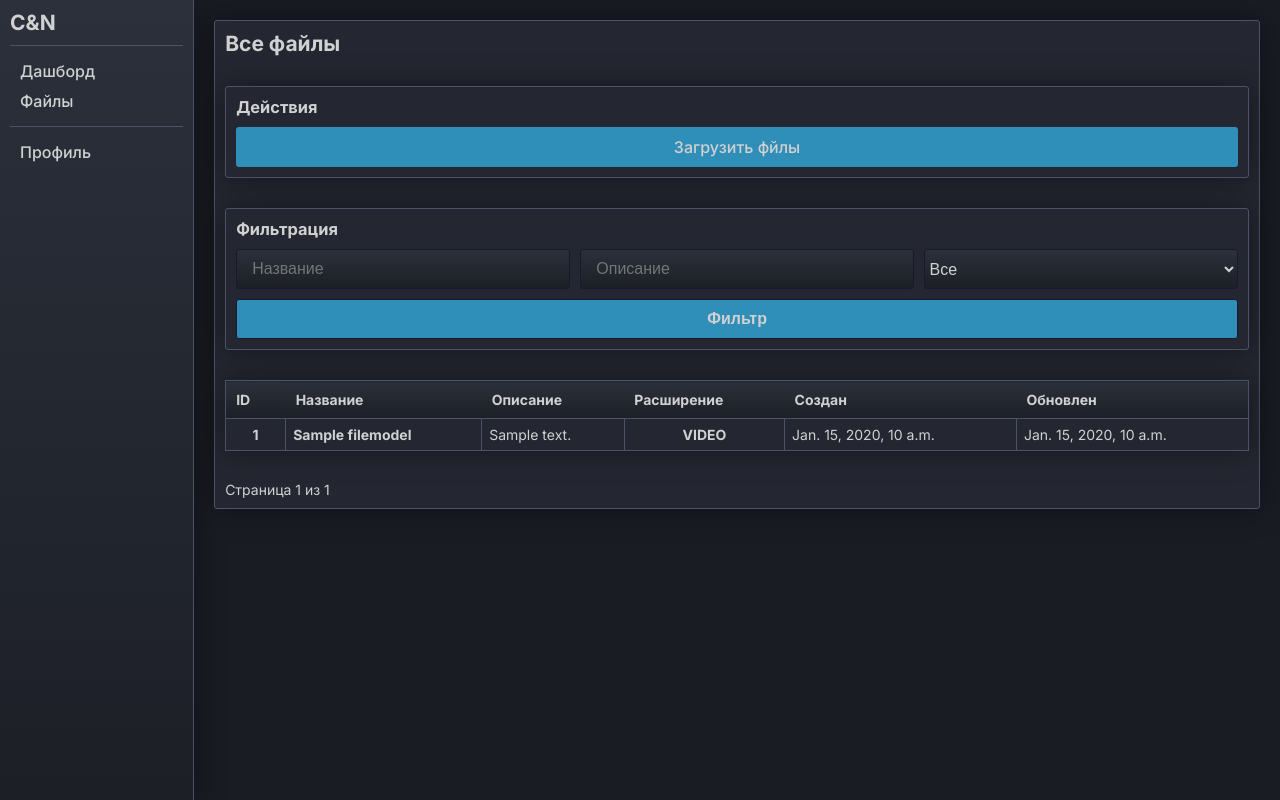
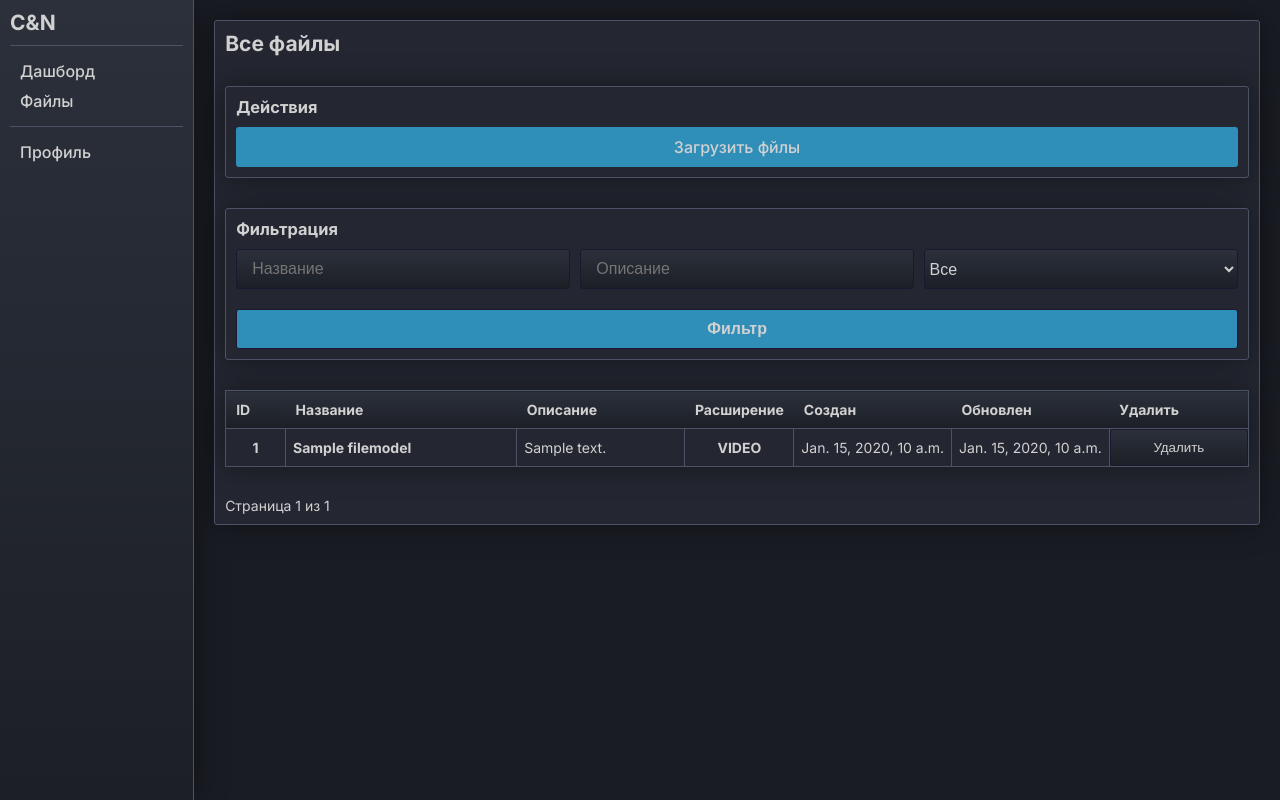
Before and after one commit to dmeetri/CandA, a Django app: page /files/list/ in a window 1280 px wide. Run offline with Django 5.2, Linux system fonts and the light colour scheme; a user stored in the database is signed in; tables that the repository leaves empty hold one stand-in row (values such as "Sample post").

Commit message:
fix: styles for all project

```diff
--- a/CN/main/signals.py
+++ b/CN/main/signals.py
@@ -1,15 +1,16 @@
 import os
 import uuid
+
 from django.db.models.signals import pre_save
 from django.dispatch import receiver
+
 from .models import FileModel
 
 @receiver(pre_save, sender=FileModel)
 def rename_file_before_save(sender, instance, **kwargs):
     if instance.file:
         old_file = instance.file
+        ext = os.path.splitext(old_file.name)[1]
 
-        ext = os.path.splitext(old_file.name)[1]
         new_filename = f"{uuid.uuid4().hex}{ext}"
-
         instance.file.name = new_filename
--- a/CN/static/files.css
+++ b/CN/static/files.css
@@ -1,73 +1,39 @@
-/* FILES */
+/* ALL FILES */
 
-.all-files-section-create-button {
-  width: 100%;
-  text-align: center;
-  padding: 10px 15px;
-  border-radius: 3px;
-  background-color: var(--accent-color);
-}
-.all-files-section-create-button:hover {
-  background-color: var(--accent-color-hover);
-}
+/* TABLE */
 
-.all-files-list-files {
-  display: flex;
-  flex-direction: column;
-  gap: 30px;
-}
-
-.all-files-filter-form-container h3 {
-  margin-bottom: 10px;
-}
-.all-files-filter-form {
-  display: flex;
-  flex-direction: column;
-  gap: 10px;
-}
-.all-files-filter-form .filter-form-submit {
-  background: var(--accent-color);
-}
-.all-files-filter-form .filter-form-submit:hover {
-  background: var(--accent-color-hover);
-}
-.all-files-filter-form .form-container {
-  display: flex;
-  gap: 10px;
-}
-
-.all-files-action-container h3 {
-  margin-bottom: 10px;
-}
-.all-files-action-content {
-  display: grid;
-  grid-template-columns: repeat(auto-fit, minmax(200px, 1fr));
-  gap: 10px;
-}
-
-.files-td-id {
-  width: 60px;
-  text-align: center;
-}
 .files-td-title {
-  max-width: 170px;
-  overflow-wrap: break-word;
-}
-.files-td-desc {
-  max-width: 700px;
   white-space: nowrap;
   overflow: hidden;
   text-overflow: ellipsis;
 }
-.files-td-ext {
-  text-align: center;
-}
-.files-td-actions {
-  padding: 0;
-  display: flex;
-  flex-wrap: nowrap;
+.files-td-desc {
+  white-space: nowrap;
+  overflow: hidden;
+  text-overflow: ellipsis;
 }
 
-/* FILE */
+.all-files-table .last-cell {
+  padding: 0;
+}
+.all-files-table .small-cell {
+  width: 1px;
+  white-space: nowrap;
+}
 
-/* CREATE FILE */
+.all-files-table tr {
+  cursor: pointer;
+}
+.all-files-table tr:hover :not(.last-cell) {
+  background-color: var(--accent-color-hover);
+}
+.all-files-table tr:hover td.last-cell {
+  background-color: transparent !important;
+}
+.all-files-table tr:has(td.last-cell:hover) td:not(.last-cell) {
+  background-color: transparent !important;
+}
+
+/* ONE FILE */
+
+/* LOAD FILE */
--- a/CN/static/styles.css
+++ b/CN/static/styles.css
@@ -1,4 +1,6 @@
 @import url('https://fonts.googleapis.com/css2?family=Inter:ital,opsz,wght@0,14..32,100..900;1,14..32,100..900&display=swap');
+
+/* ROOT */
 
 :root {
   --accent-color: #2f8fb9;
@@ -21,16 +23,35 @@
   padding: 0;
   box-sizing: border-box;
 }
+
+body {
+  font-family: "Inter", sans-serif;
+  font-size: 14px;
+  font-style: normal;
+  font-weight: 400;
+  color: #d1d1d1;
+
+  background-color: var(--bg-page);
+}
+
+/* LINK BUTTONS */
+
 a {
   text-decoration: none;
   color: inherit;
 }
-nav {
-  display: block;
+.a-button {
+  width: 100%;
+  text-align: center;
+  padding: 10px 15px;
+  border-radius: 3px;
+  background-color: var(--accent-color);
 }
-section {
-  margin-bottom: 32px;
+.a-button:hover {
+  background-color: var(--accent-color-hover);
 }
+
+/* BUTTONS */
 
 button {
   width: 100%;
@@ -45,6 +66,60 @@ button {
 button:hover {
   background: var(--accent-color-hover);
 }
+.blue-button {
+  background: var(--accent-color);
+}
+
+/* DISPALYS */
+
+.flex {
+  display: flex;
+}
+.block {
+  display: block;
+}
+
+/* GAP VERTICAL */
+
+.gap-v-10 {
+  display: flex;
+  gap: 10px;
+}
+.gap-v-20 {
+  display: flex;
+  gap: 20px;
+}
+.gap-v-30 {
+  display: flex;
+  gap: 30px;
+}
+
+/* GAP HORISONTAL */
+
+.gap-h-10 {
+  display: flex;
+  flex-direction: column;
+  gap: 10px;
+}
+.gap-h-20 {
+  display: flex;
+  flex-direction: column;
+  gap: 20px;
+}
+.gap-h-30 {
+  display: flex;
+  flex-direction: column;
+  gap: 30px;
+}
+
+nav {
+  display: block;
+}
+section {
+  margin-bottom: 30px;
+}
+
+/* INPUT */
 
 input {
   width: 100%;
@@ -73,15 +148,7 @@ select {
   font-size: 16px;
 }
 
-body {
-  font-family: "Inter", sans-serif;
-  font-size: 14px;
-  font-style: normal;
-  font-weight: 400;
-  color: #d1d1d1;
-
-  background-color: var(--bg-page);
-}
+/* MAIN BLOCK */
 
 .main-block {
   padding: 10px;
@@ -93,6 +160,20 @@ body {
 
 /* FONTS */
 
+/* TEXT ALING */
+
+.font-left {
+  text-align: left;
+}
+.font-right {
+  text-align: right;
+}
+.font-center {
+  text-align: center;
+}
+
+/* FONT SIZE */
+
 .text-small {
   font-size: 14px;
 }
@@ -102,6 +183,8 @@ body {
 .text-large {
   font-size: 22px;
 }
+
+/* FONT WEIGHT */
 
 .font-light {
   font-weight: 400;
@@ -128,23 +211,13 @@ th {
   background: var(--bg-gradient);
   padding: 10px;
 }
-tbody tr {
-  cursor: pointer;
-}
-tbody tr:hover {
-  background-color: var(--accent-color-hover);
-}
 td {
   padding: 7px;
   border-bottom: 1px solid var(--border-light);
   border-right: 1px solid var(--border-light);
 }
 
-table tbody tr:nth-of-type(even) {
-  background-color: var(--bg-table);
-}
-
-/* MAIN PAGE */
+/* BASE PAGE */
 
 .root-container {
   position: fixed;
--- a/CN/templates/files/files.html
+++ b/CN/templates/files/files.html
@@ -8,31 +8,30 @@
 {% block title %}Файлы{% endblock %}
 
 {% block content %}
-<section class="main-block all-files-list-files">
+<section class="main-block gap-h-30">
   <h2>Все файлы</h2>
 
-  <div class="main-block all-files-action-container">
-    <!--FIXME добавь действия выпадающем списком над таблицей-->
+  <div class="main-block gap-h-10">
     <h3>Действия</h3>
 
-    <div class="all-files-action-content">
-      <a class="all-files-section-create-button text-regular font-normal" href="{% url 'filescreate' %}">
+    <div class="gap-h-10">
+      <a class="a-button text-regular font-normal" href="{% url 'filescreate' %}">
         Загрузить фйлы
       </a>
     </div>
   </div>
 
-  <div class="main-block all-files-filter-form-container">
+  <div class="main-block gap-h-10">
     <h3>Фильтрация</h3>
 
-    <form class="all-files-filter-form" method="GET" enctype="multipart/form-data">
-      <div class="form-container">
+    <form method="GET" enctype="multipart/form-data" class="gap-h-20">
+      <div class="gap-v-10">
         {{ filter_form.title }}
         {{ filter_form.description }}
         {{ filter_form.extension }}
       </div>
 
-      <button type="submit" class="filter-form-submit text-regular font-bold">Фильтр</button>
+      <button type="submit" class="blue-button text-regular font-bold">Фильтр</button>
     </form>
   </div>
 
@@ -44,21 +43,32 @@
       <th>Расширение</th>
       <th>Создан</th>
       <th>Обновлен</th>
+      <th>Удалить</th>
     </thead>
-    <tbody>
+    <tbody class="all-files-table">
       {% for file in files %}
       <tr data-href="{% url 'filesdetail' file.pk %}">
-        <td class="files-td-id font-bold">{{ file.id }}</td>
+        <td class="font-center font-bold">{{ file.id }}</td>
         <td class="files-td-title font-bold">{{ file.title }}</td>
         <td class="files-td-desc">{{ file.description }}</td>
-        <td class="files-td-ext font-bold">{{ file.extension }}</td>
-        <td>{{ file.created_at }}</td>
-        <td>{{ file.updated_at }}</td>
+        <td class="small-cell font-center font-bold">{{ file.extension }}</td>
+        <td class="small-cell">{{ file.created_at }}</td>
+        <td class="small-cell">{{ file.updated_at }}</td>
+        <td class="last-cell">
+          <form action="{% url 'filesdelete' file.pk %}" method="post">
+            {% csrf_token %}
+            <button type="submit"
+                    class="font-normal"
+                    onclick="event.stopPropagation(); return confirm('Удалить файл?')">
+              Удалить
+            </button>
+        </td>
       </tr>
       {% endfor %}
     </tbody>
   </table>
 
+  <!-- FIXME потом сделай стили -->
   <div class="pagination">
     {% if page_obj.has_previous %}
         <a href="?page=1">&laquo; Первая</a>
```
